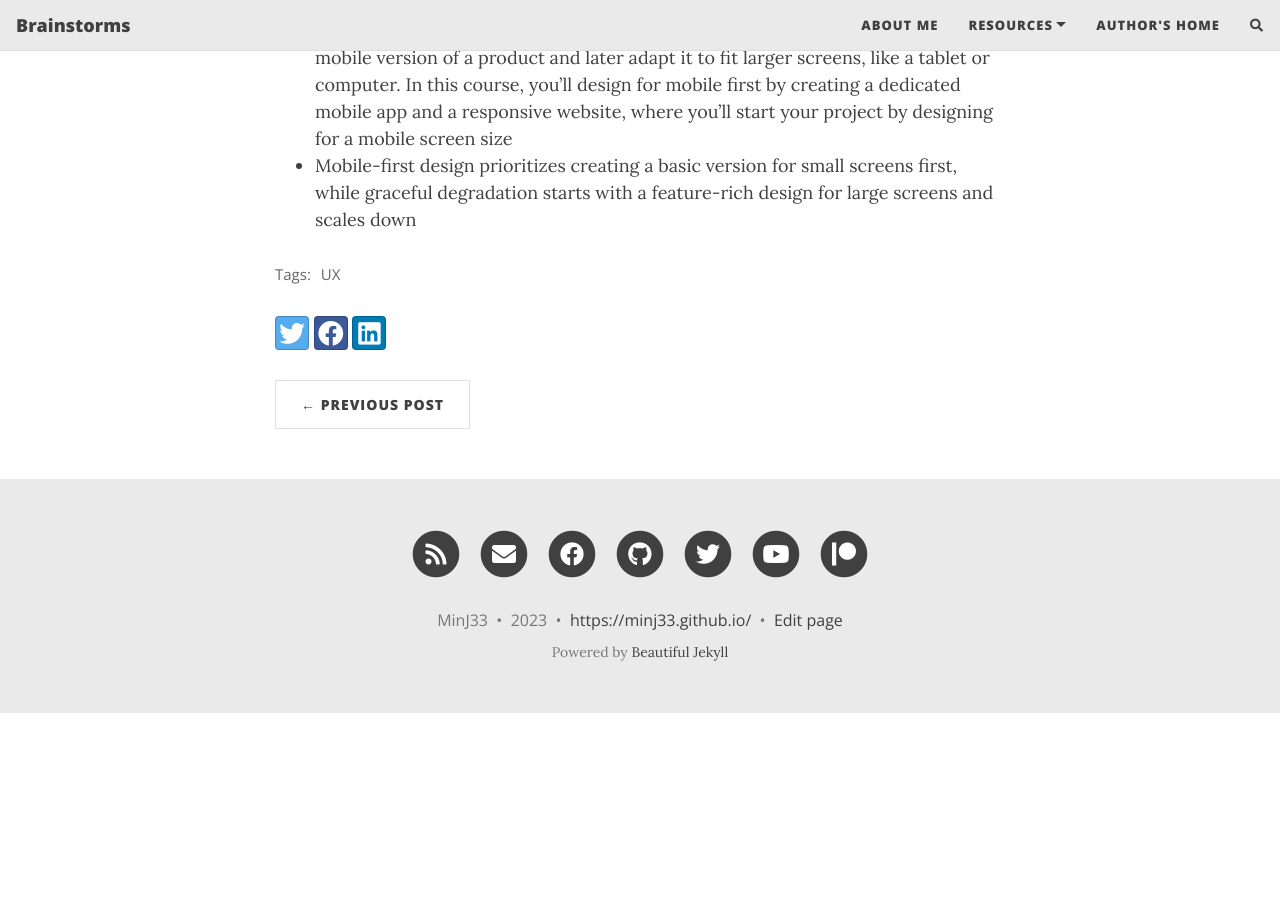
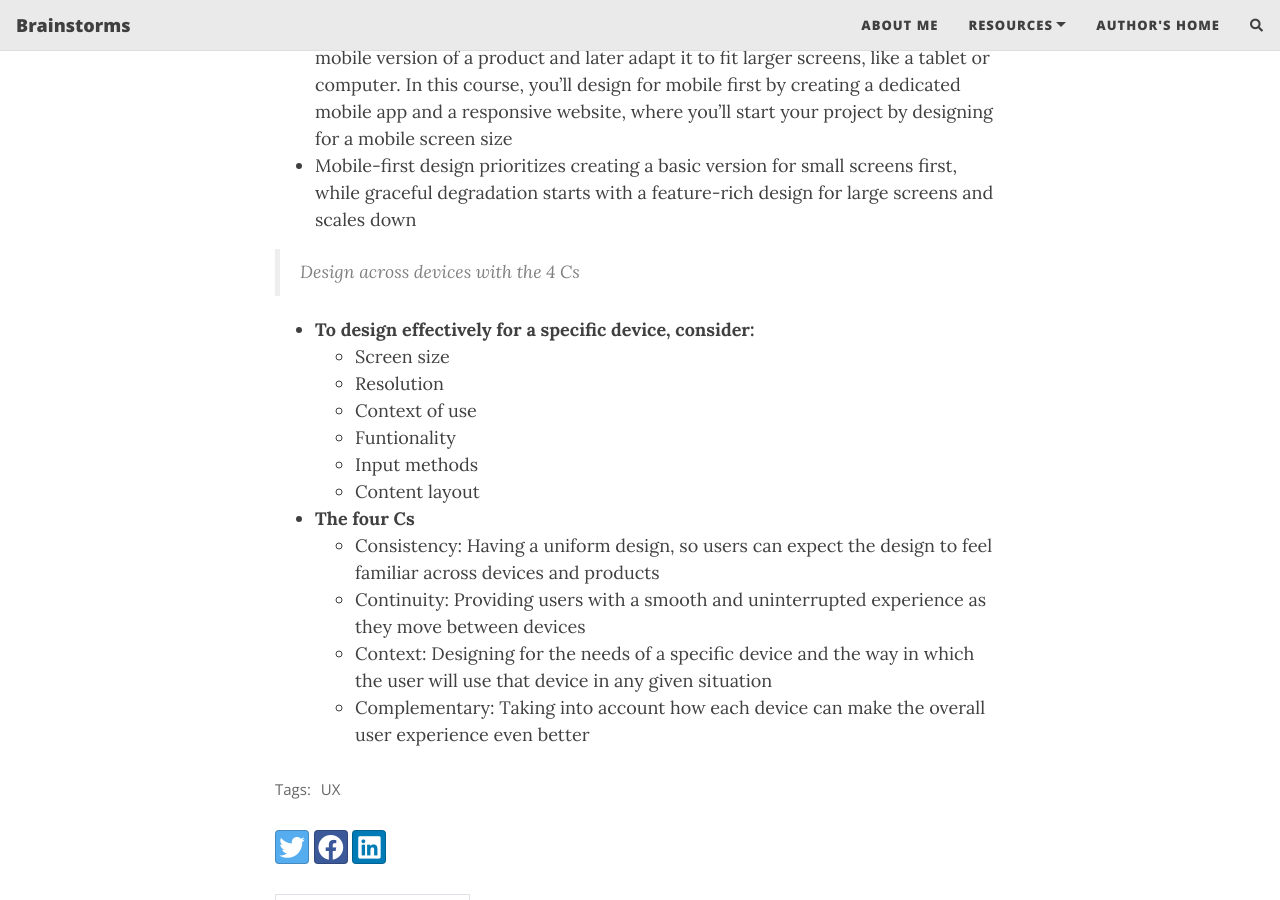
Before and after one commit to MinJ33/MinJ33.github.io, a Jekyll site: the page built from _posts/2023-07-07-UX-Module7.md, in a window 1280 px wide and 900 px high, scrolled down 759 px. Built offline with Jekyll 4.4.1, drawn with Linux system fonts in a browser that asks for light colours; nearby versions of some CDN libraries; comment, search, counter and statistics services are not loaded; before the commit the page ends 1472 px from its top, so only the background shows below that.

Commit message:
Design across devices with the 4 Cs

```diff
--- a/_posts/2023-07-07-UX-Module7.md
+++ b/_posts/2023-07-07-UX-Module7.md
@@ -14,3 +14,19 @@ tags: [UX]
 
 - **Mobile first** is a design philosophy that seeks to start the design process with the mobile version of a product and later adapt it to fit larger screens, like a tablet or computer. In this course, you’ll design for mobile first by creating a dedicated mobile app and a responsive website, where you’ll start your project by designing for a mobile screen size
 -  Mobile-first design prioritizes creating a basic version for small screens first, while graceful degradation starts with a feature-rich design for large screens and scales down
+
+> Design across devices with the 4 Cs
+
+- **To design effectively for a specific device, consider:**
+	- Screen size
+    - Resolution
+    - Context of use
+    - Funtionality
+    - Input methods
+    - Content layout
+
+- **The four Cs**
+	- Consistency: Having a uniform design, so users can expect the design to feel familiar across devices and products
+    - Continuity: Providing users with a smooth and uninterrupted experience as they move between devices
+    - Context: Designing for the needs of a specific device and the way in which the user will use that device in any given situation
+    - Complementary: Taking into account how each device can make the overall user experience even better
```
